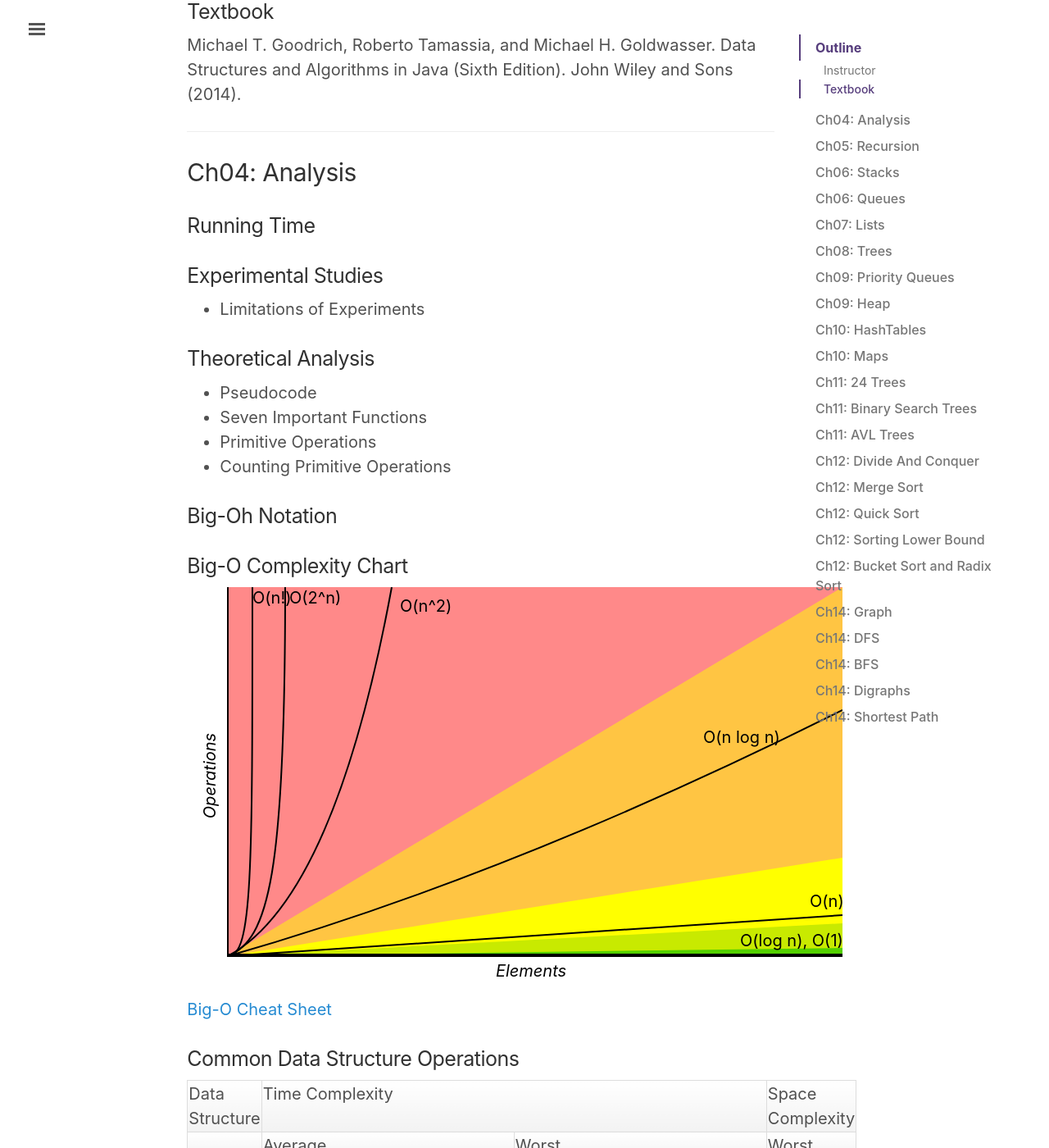
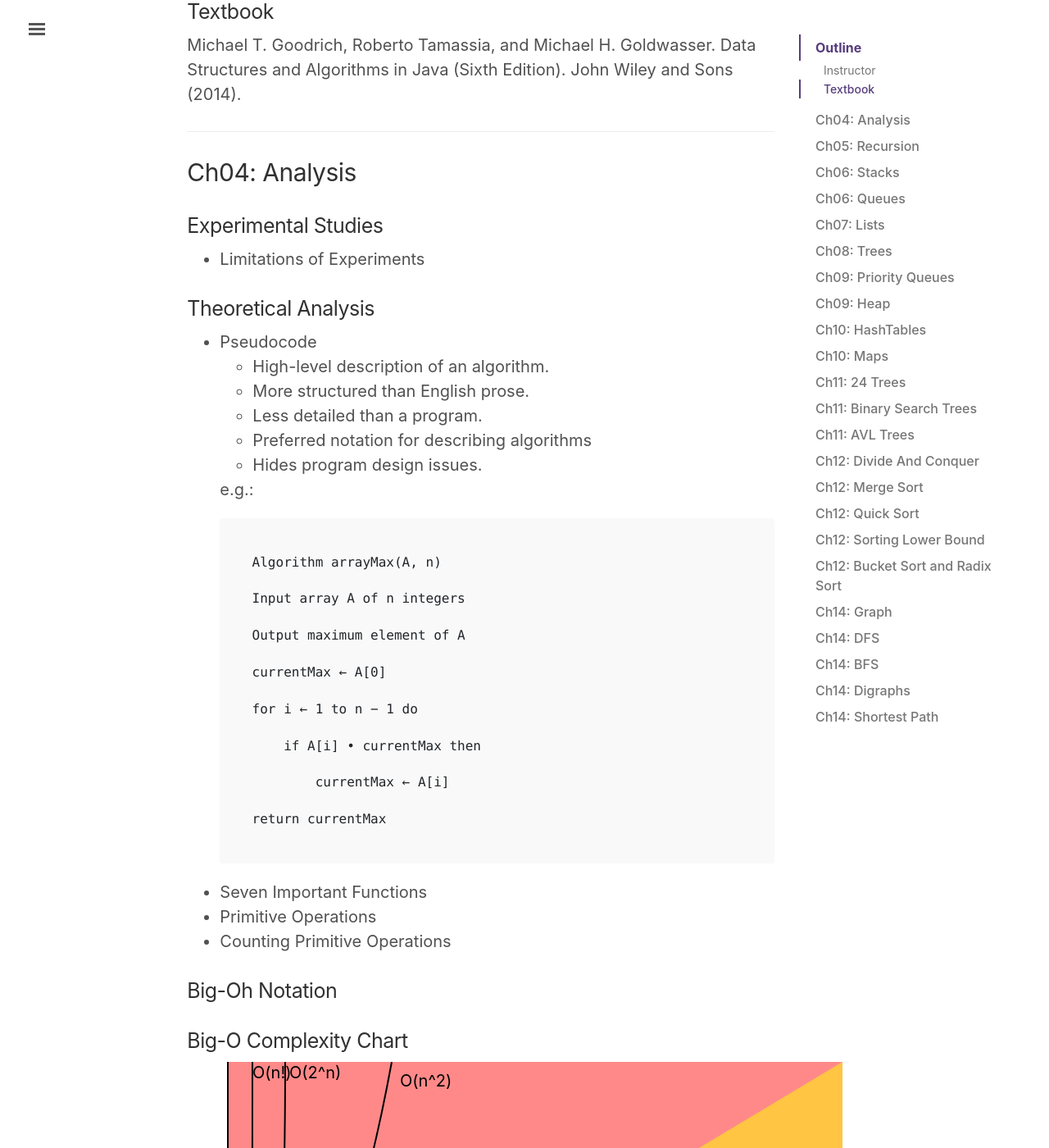
Before and after one commit to lingt-xyz/note, a Jekyll site: the page built from _posts/2017-01-01-COMP352.md, in a window 1280 px wide and 1400 px high, scrolled down 512 px. Shown: the whole window at 82% size. Built offline with Jekyll 4.4.1, drawn with Linux system fonts in a browser that asks for light colours; comment, search, counter and statistics services are not loaded.

Commit message:
test pseudocode

````diff
--- a/_posts/2017-01-01-COMP352.md
+++ b/_posts/2017-01-01-COMP352.md
@@ -22,8 +22,6 @@ Michael T. Goodrich, Roberto Tamassia, and Michael H. Goldwasser. Data Structure
 
 ## Ch04: Analysis
 
-### Running Time
-
 ### Experimental Studies
 
 * Limitations of Experiments
@@ -31,6 +29,34 @@ Michael T. Goodrich, Roberto Tamassia, and Michael H. Goldwasser. Data Structure
 ### Theoretical Analysis
 
 * Pseudocode
+    * High-level description of an algorithm.
+    * More structured than English prose.
+    * Less detailed than a program.
+    * Preferred notation for describing algorithms
+    * Hides program design issues.
+
+    e.g.:
+
+    ```
+
+    Algorithm arrayMax(A, n)
+
+    Input array A of n integers
+
+    Output maximum element of A
+
+    currentMax ← A[0]
+
+    for i ← 1 to n − 1 do
+
+        if A[i] • currentMax then
+
+            currentMax ← A[i]
+
+    return currentMax
+
+    ```
+
 * Seven Important Functions
 * Primitive Operations
 * Counting Primitive Operations
````
